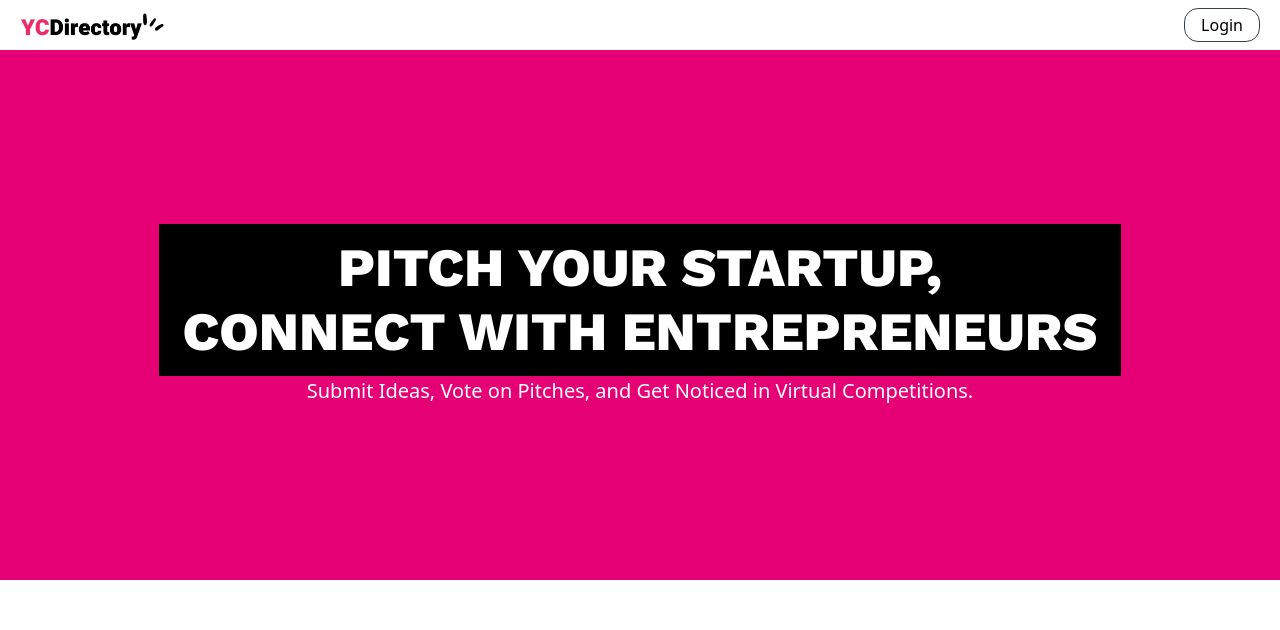
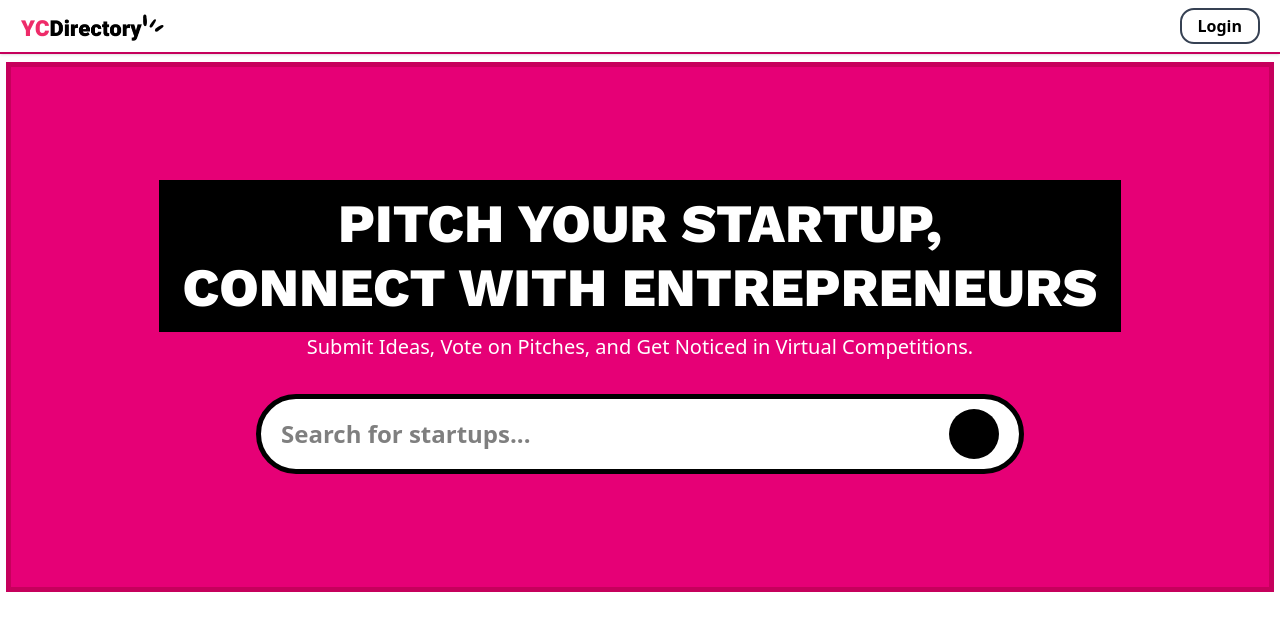
Before and after one commit to Visitha2001/full-stack-srartuppost-app, a Next.js app: page / in a window 1280 px wide. Shown: the top 630 px of the page. Built offline with nearby package versions, Linux system fonts and the light colour scheme; no server answers.

Commit message:
Add SearchForm component, enhance Navbar and Home section styles

```diff
--- a/app/(root)/page.tsx
+++ b/app/(root)/page.tsx
@@ -1,11 +1,13 @@
 import Image from "next/image";
+import SearchForm from "../components/SearchForm";
 
 export default function Home() {
   return (
     <>
-      <section className="w-full bg-pink-600 min-h-[530px] flex justify-center items-center flex-col py-10 px-6">
+      <section className="w-[99%] bg-pink-600 min-h-[530px] flex justify-center items-center flex-col py-10 px-6 m-2 mx-auto border-5 border-pink-700">
         <h1 className="heading">PITCH YOUR STARTUP, <br /> connect with Entrepreneurs</h1>
         <p className="font-medium text-[20px] text-white text-center break-words max-w-3xl">Submit Ideas, Vote on Pitches, and Get Noticed in Virtual Competitions.</p>
+        <SearchForm />
       </section>
     </>
   );
--- a/app/components/Navbar.tsx
+++ b/app/components/Navbar.tsx
@@ -8,7 +8,7 @@ const Navbar = async () => {
   const session = await auth()
 
   return (
-    <header className='px-5 py-2 bg-white shadow-sm font-work-sans'>
+    <header className='px-5 py-2 bg-white shadow-sm font-work-sans border-b-2 border-pink-700'>
       <nav className='flex justify-between items-center'>
         <Link href='/'>
           <Image src='/YCDirectory.png' alt='logo' width={144} height={30}/>
@@ -21,13 +21,13 @@ const Navbar = async () => {
                 <span> Crate</span>
               </Link>
               <Link href="/user/${session?.id}">
-                 <span>{session?.user?.name}</span>
+                 <span className='font-semibold'>{session?.user?.name}</span>
               </Link>
               <form action={async() => {
                 'use server'
                 await signOut({redirectTo : "/"})
               }}>
-                <button type='submit' className='border border-red-500 text-red-500 px-4 py-1 rounded-xl cursor-pointer hover:bg-red-400 hover:text-white'>Log-Out</button>
+                <button type='submit' className='border-2 border-red-500 text-red-500 px-4 py-1 rounded-xl cursor-pointer hover:bg-red-400 hover:text-white font-semibold'>Log-Out</button>
               </form>
             </>
           ) : (
@@ -35,7 +35,7 @@ const Navbar = async () => {
               'use server'
               await signIn ('github')
             }}>
-              <button type='submit' className='border border-gray-700 px-4 py-1 rounded-xl cursor-pointer hover:bg-gray-300'>Login</button>
+              <button type='submit' className='border-2 border-gray-700 px-4 py-1 rounded-xl cursor-pointer hover:bg-gray-300 font-semibold'>Login</button>
             </form>
           )}
         </div>
--- /dev/null
+++ b/app/components/SearchForm.tsx
@@ -0,0 +1,23 @@
+import React from 'react'
+import Form from 'next/form'
+
+const SearchForm = () => {
+  return (
+    <Form action="/"
+        scroll={false}
+        className='max-w-3xl w-full min-h-[80px] bg-white border-[5px] border-black rounded-[80px] text-[24px] mt-8 px-5 flex flex-row items-center gap-5'
+    >
+        <input type="text"
+            name='query'
+            defaultValue=''
+            className='flex-1 font-bold placeholder:font-semibold placeholder:text-black-100 w-full h-auto outline-none'
+            placeholder='Search for startups...'
+        />
+        <div className='gap-2 size-[50px] rounded-full bg-black flex justify-center items-center !important'>
+
+        </div>
+    </Form>
+  )
+}
+
+export default SearchForm
```
Also changed, not shown: 1 other file (tests, documents, lock files or other folders).
